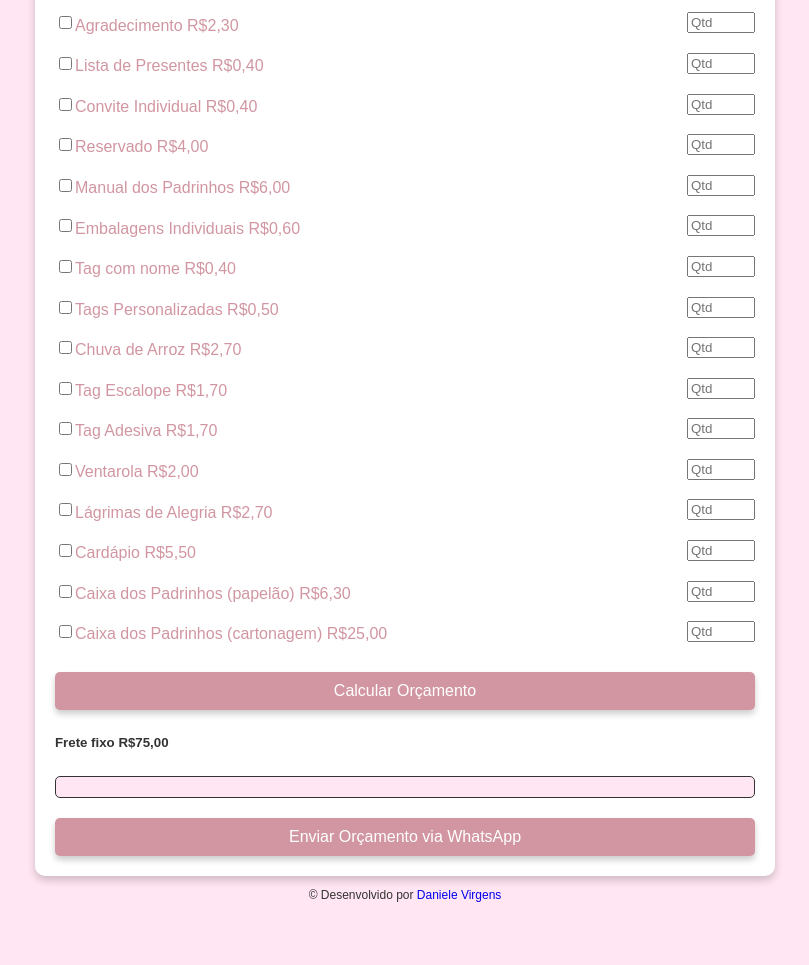
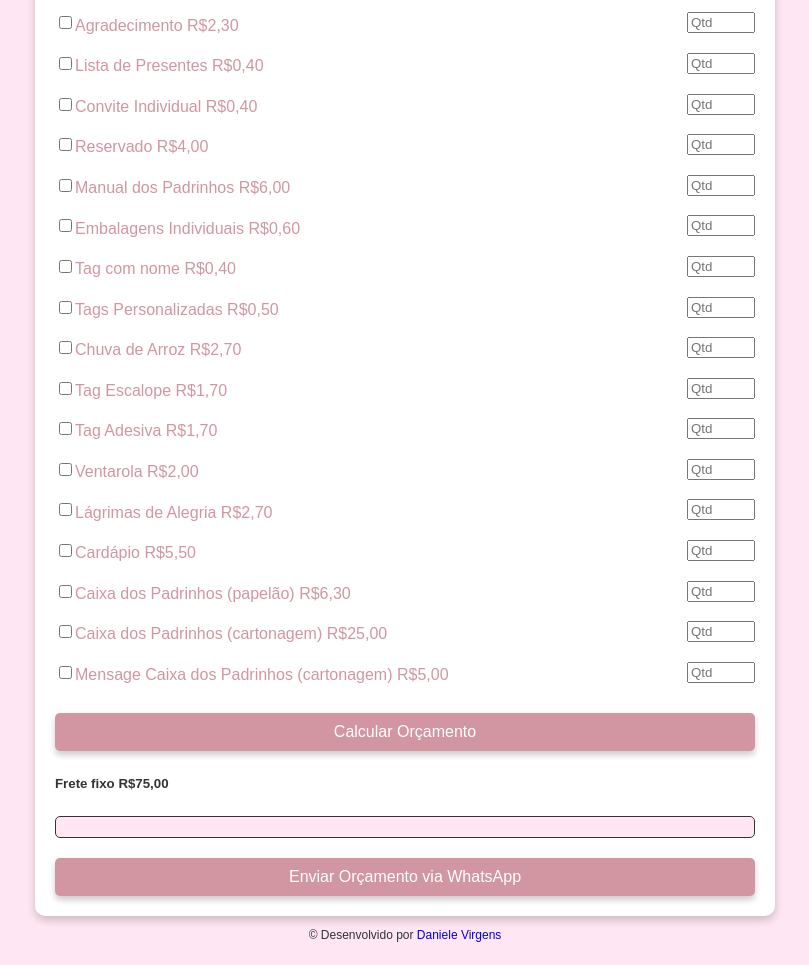
Before and after one commit to RosaChaConvites/atendimento, a plain HTML site: page index.html in a window 1280 px wide. Shown: the part 553-1518 px from the top of the page, without its empty margins (235-1044 px from the left). Before the commit the page ends 1478 px from the top, so only its background shows below. Drawn offline with Linux system fonts and the light colour scheme; a web font is replaced by a local one.

Commit message:
Update index.html
valor da mensagem da caixa

```diff
--- a/index.html
+++ b/index.html
@@ -199,6 +199,11 @@
                 <label>Caixa dos Padrinhos (cartonagem) R$25,00</label>
                 <input type="number" class="item-quantidade" placeholder="Qtd" min="5">
             </div>
+             <div class="flex">
+                <input type="checkbox" data-preco="5" class="item-checkbox">
+                <label>Mensage Caixa dos Padrinhos (cartonagem) R$5,00</label>
+                <input type="number" class="item-quantidade" placeholder="Qtd" min="5">
+            </div>
         </div>
 
         <button class="button" onclick="resumirPedido()">Calcular Orçamento</button>
```
